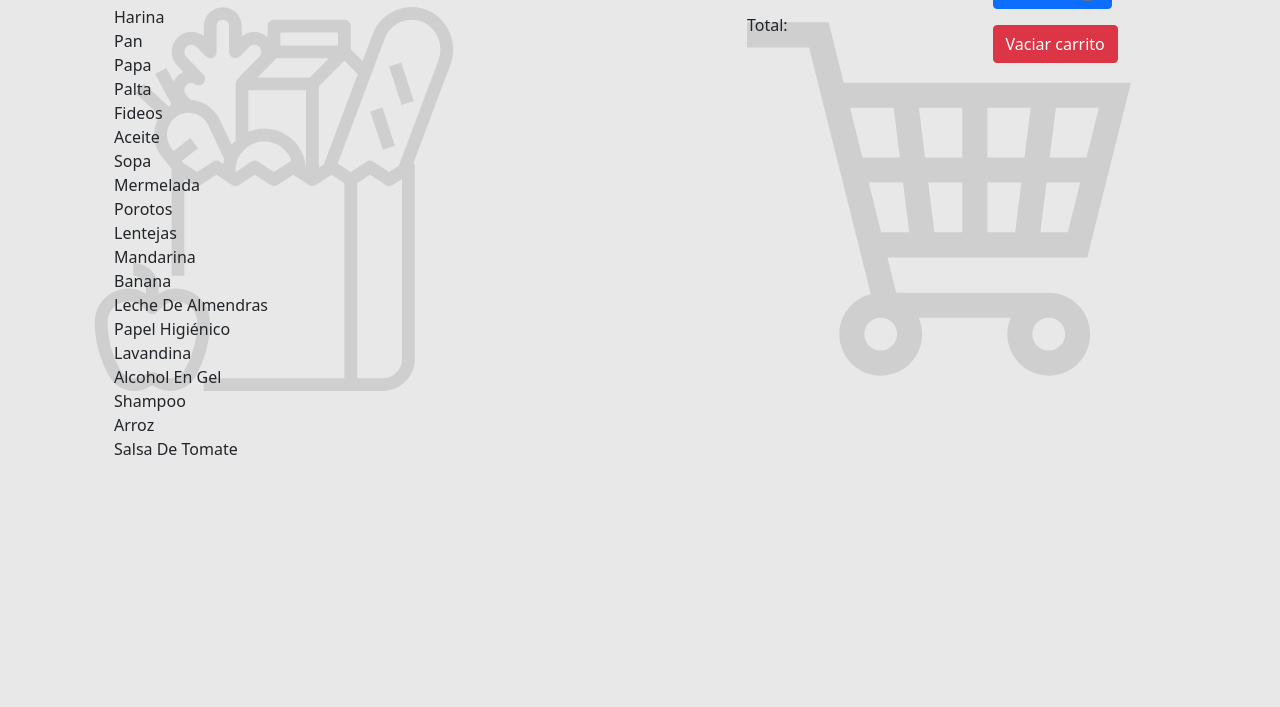
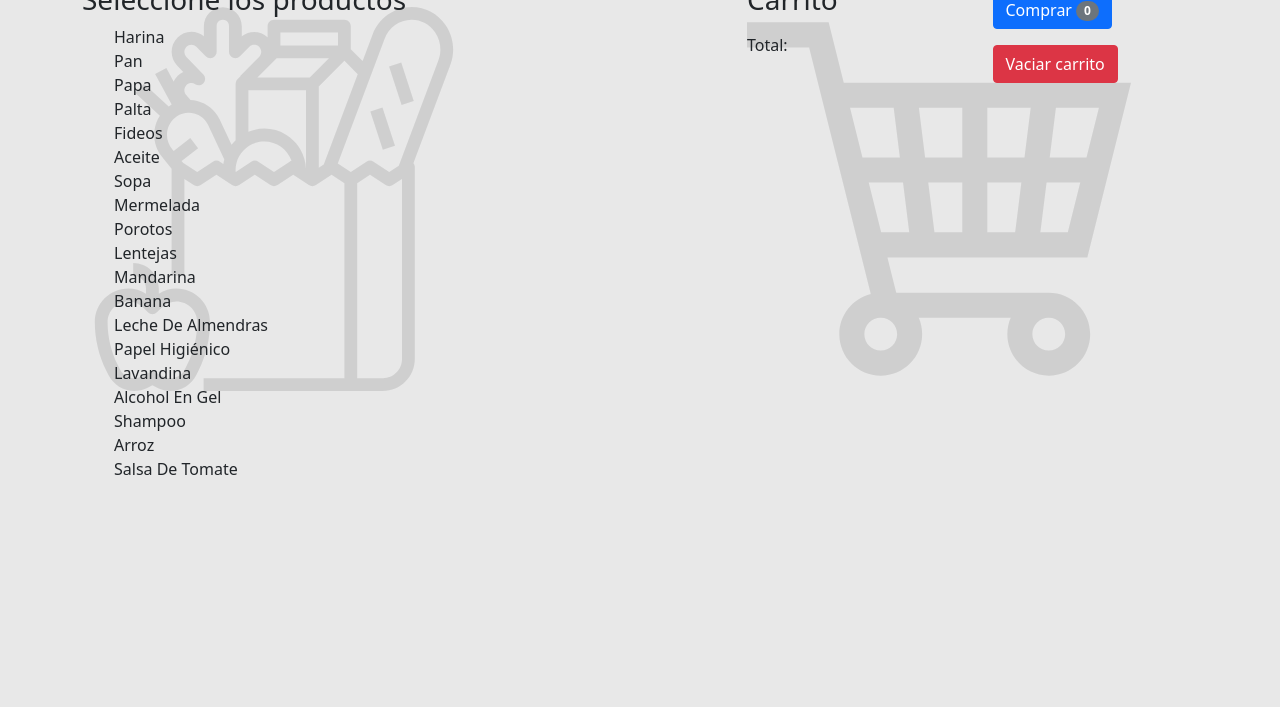
Before and after one commit to Janegro09/utn-fullstack-react, a plain HTML site: page Modulo2/tp2/index.html in a window 1280 px wide. Shown: the part 93-800 px from the top of the page. Drawn offline with nearby package versions, Linux system fonts and the light colour scheme.

Commit message:
m y p al boddy

```diff
--- a/Modulo2/tp2/css/style.css
+++ b/Modulo2/tp2/css/style.css
@@ -1,6 +1,6 @@
 body{
-    padding: 0;
-    margin: 0;
+    padding: 10px;
+    margin: 10px;
     background:rgba(0, 0, 0, 0.089);
 }
 
--- a/Modulo2/tp2/index.html
+++ b/Modulo2/tp2/index.html
@@ -1,5 +1,5 @@
 <!DOCTYPE html>
-<html lang="en">
+<html lang="es">
 <head>
     <meta charset="UTF-8">
     <meta http-equiv="X-UA-Compatible" content="IE=edge">
```
